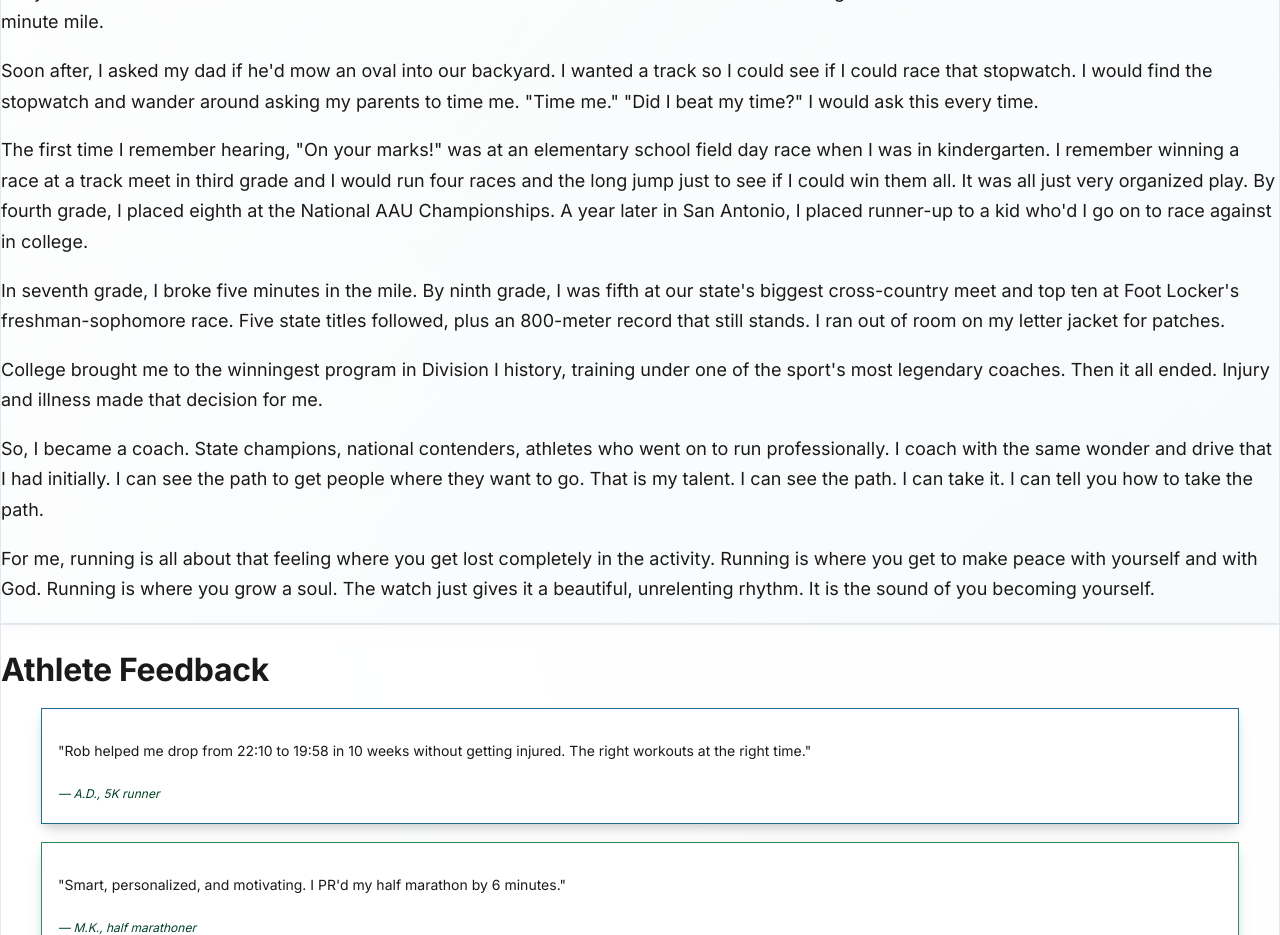
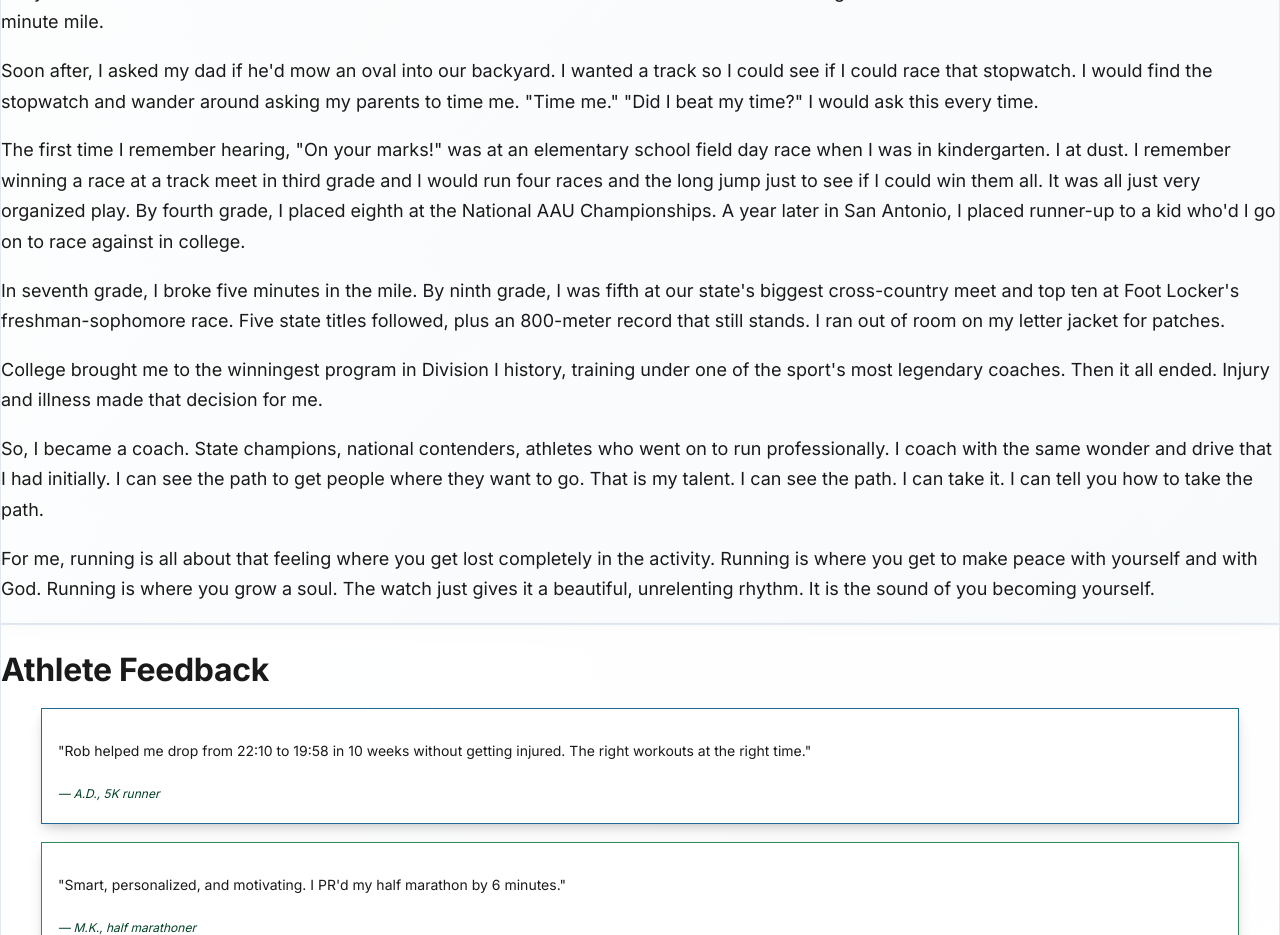
Before and after one commit to robotwist/unforgiving-minute-pace-calculator, a React (Create React App) app: page /coach in a window 1280 px wide. Shown: the part 1280-2215 px from the top of the page. Built offline with nearby package versions, Linux system fonts and the light colour scheme.

Commit message:
content: Update CoachBio text

```diff
--- a/src/components/coach/CoachBio.jsx
+++ b/src/components/coach/CoachBio.jsx
@@ -14,7 +14,7 @@ const CoachBio = ({ colors }) => {
     `I took my very first step and it was a run. Running is the natural state of the creature that we are. One day, my dad pulled out of a tobacco box this old mechanical stopwatch with two metal buttons at the top. My dad hit the button and I knew this loudly ticking mechanical oval had a sacred purpose. I just remember holding it, feeling how solid it was in my hands, and clicking that button over and over just to hear it tick. Something about that sound captured me at the level of my soul.`,
     `My dad told me that the purpose was to measure out the time it took to run around a large oval track called something strange a quarter mile. He said you needed to make it around the track before the hand of the watch could make it around once. I asked if there was a man who could do the task who could fill the unforgiving minute with sixty seconds full of distance run. He laughed and said that plenty of men could do this and that he had done this task. He ran around twice at this pace. Certainly, he was my hero. Then, he told me the story of a man, who set it in his mind and then in his body that he would run around the track four times and run a full mile in less than four minutes. Roger Bannister broke that barrier. He ran the sub-4 minute mile.`,
     `Soon after, I asked my dad if he'd mow an oval into our backyard. I wanted a track so I could see if I could race that stopwatch. I would find the stopwatch and wander around asking my parents to time me. "Time me." "Did I beat my time?" I would ask this every time.`,
-    `The first time I remember hearing, "On your marks!" was at an elementary school field day race when I was in kindergarten. I remember winning a race at a track meet in third grade and I would run four races and the long jump just to see if I could win them all. It was all just very organized play. By fourth grade, I placed eighth at the National AAU Championships. A year later in San Antonio, I placed runner-up to a kid who'd I go on to race against in college.`,
+    `The first time I remember hearing, "On your marks!" was at an elementary school field day race when I was in kindergarten. I at dust. I remember winning a race at a track meet in third grade and I would run four races and the long jump just to see if I could win them all. It was all just very organized play. By fourth grade, I placed eighth at the National AAU Championships. A year later in San Antonio, I placed runner-up to a kid who'd I go on to race against in college.`,
     "In seventh grade, I broke five minutes in the mile. By ninth grade, I was fifth at our state's biggest cross-country meet and top ten at Foot Locker's freshman-sophomore race. Five state titles followed, plus an 800-meter record that still stands. I ran out of room on my letter jacket for patches.",
     "College brought me to the winningest program in Division I history, training under one of the sport's most legendary coaches. Then it all ended. Injury and illness made that decision for me.",
     "So, I became a coach. State champions, national contenders, athletes who went on to run professionally. I coach with the same wonder and drive that I had initially. I can see the path to get people where they want to go. That is my talent. I can see the path. I can take it. I can tell you how to take the path.",
```
